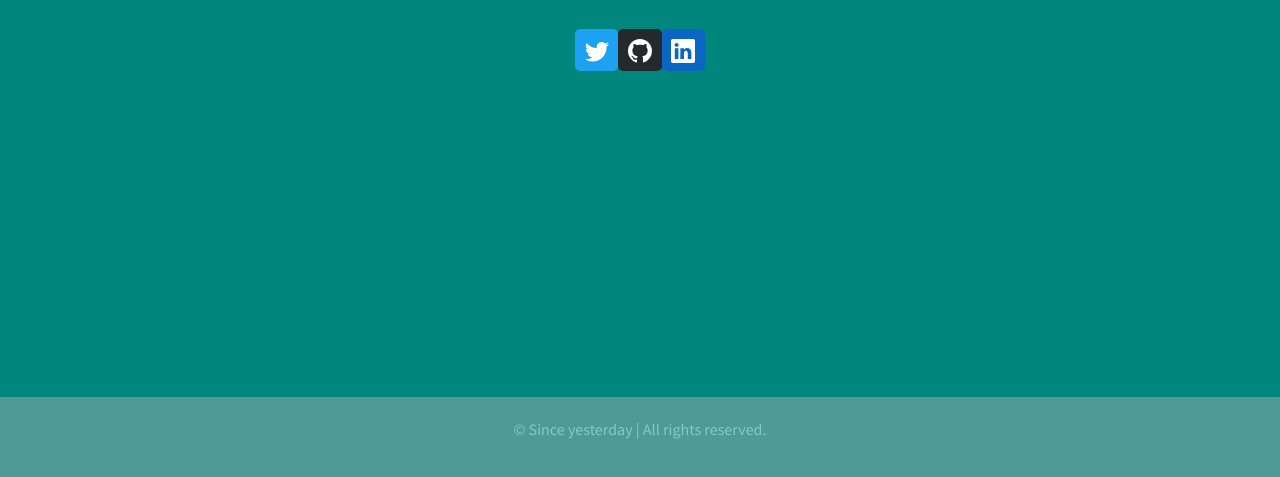
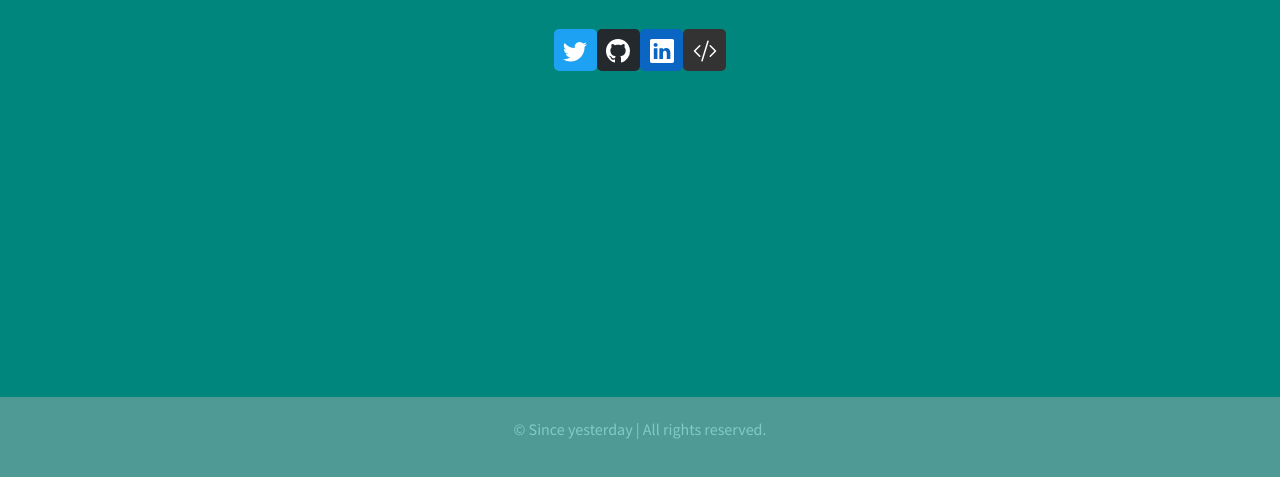
Before and after one commit to martchelou/martchelou.github.io, a plain HTML site: page index.html in a window 1280 px wide. Shown: the part 323-800 px from the top of the page. Drawn offline with Linux system fonts and the light colour scheme.

Commit message:
add codepen button

```diff
--- a/assets/sass/_icons.scss
+++ b/assets/sass/_icons.scss
@@ -12,3 +12,7 @@
     color:white;
     background-color: var(--linkedin);
 }
+.codepen {
+    color: white;
+    background-color: var(--codepen);
+}
--- a/assets/sass/vars.scss
+++ b/assets/sass/vars.scss
@@ -3,6 +3,7 @@
     --twitter:  #1da1f2;
     --github:  #24292e;
     --linkedin: #0a66c2;
+    --codepen: #333;
     // Theme Teal
     --main-bg: #00867d;
     --main-color: #80cbc4;
--- a/index.html
+++ b/index.html
@@ -55,6 +55,15 @@
                 </span>
                 <span class="sr-only">Linkedin</span>
             </a>
+            <a href="https://codepen.io/martchelou" class="codepen btn">
+                <span class="svg">
+                    <svg xmlns="http://www.w3.org/2000/svg" width="24" height="24" fill="currentColor"
+                        class="bi bi-code-slash" viewBox="0 0 16 16">
+                        <path
+                            d="M10.478 1.647a.5.5 0 1 0-.956-.294l-4 13a.5.5 0 0 0 .956.294l4-13zM4.854 4.146a.5.5 0 0 1 0 .708L1.707 8l3.147 3.146a.5.5 0 0 1-.708.708l-3.5-3.5a.5.5 0 0 1 0-.708l3.5-3.5a.5.5 0 0 1 .708 0zm6.292 0a.5.5 0 0 0 0 .708L14.293 8l-3.147 3.146a.5.5 0 0 0 .708.708l3.5-3.5a.5.5 0 0 0 0-.708l-3.5-3.5a.5.5 0 0 0-.708 0z" />
+                    </svg>
+                </span>
+            </a>
         </nav>
     </main>
     <footer class="flex">
```
Also changed, not shown: css/style.css.
